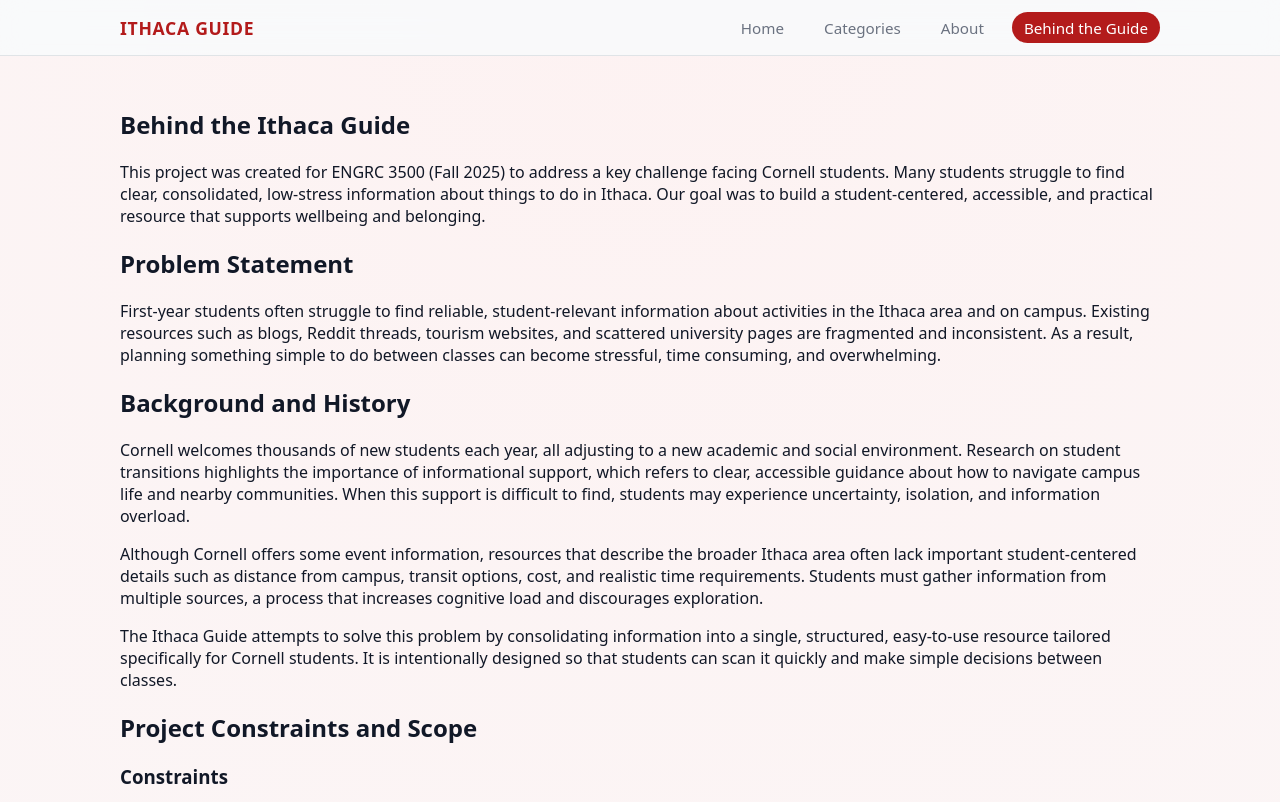
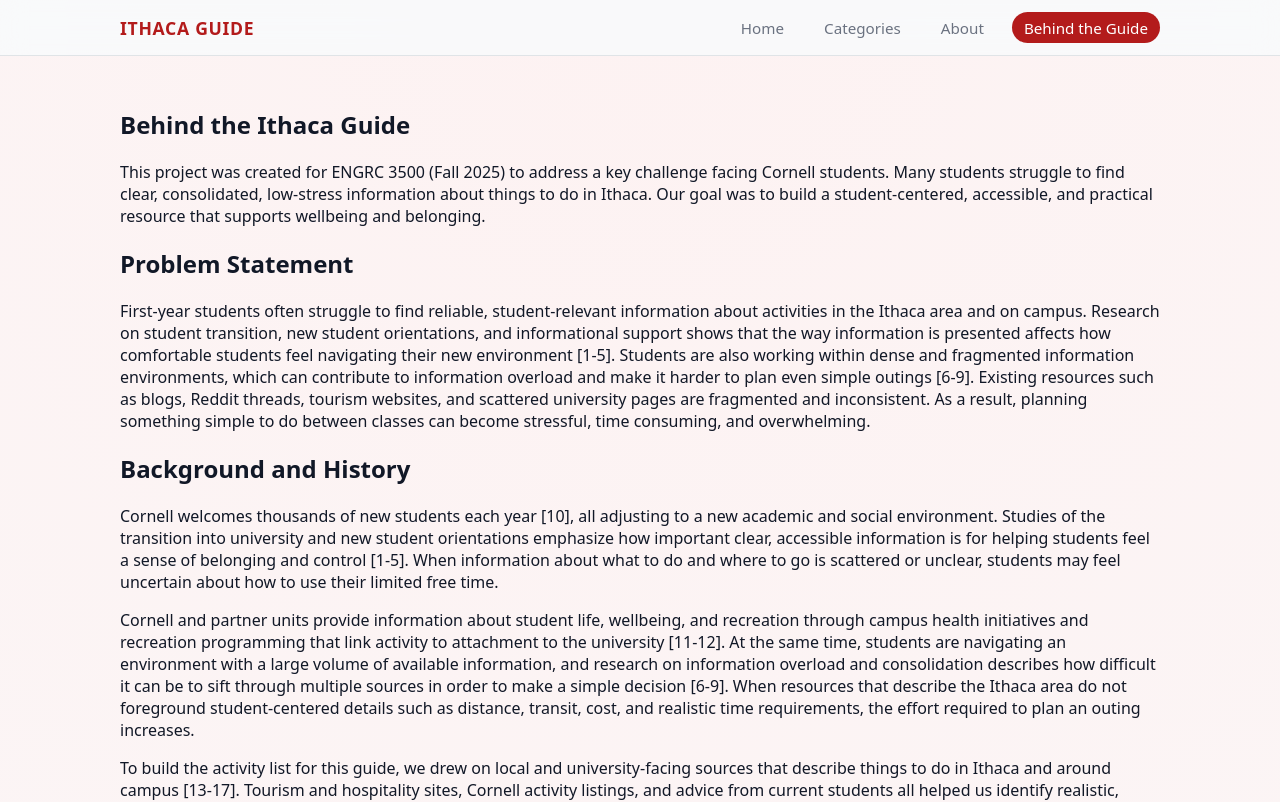
Before and after one commit to atkinsdube/Ithaca-Guide-v2-, a React (Vite) app: page /#/behind-the-guide in a window 1280 px wide. Shown: the top 802 px of the page. Built offline with nearby package versions, Linux system fonts and the light colour scheme.

Commit message:
Readded references

```diff
--- a/src/components/NavBar.jsx
+++ b/src/components/NavBar.jsx
@@ -40,8 +40,7 @@ function Navbar() {
           <NavLink
             to="/behind-the-guide"
             className={({ isActive }) =>
-              "nav-link nav-link-behind" +
-              (isActive ? " nav-link-active" : "")
+              "nav-link" + (isActive ? " nav-link-active" : "")
             }
           >
             Behind the Guide
--- a/src/pages/BehindTheGuide.jsx
+++ b/src/pages/BehindTheGuide.jsx
@@ -23,11 +23,17 @@ function BehindTheGuide() {
         <h2>Problem Statement</h2>
         <p>
           First-year students often struggle to find reliable, student-relevant
-          information about activities in the Ithaca area and on campus. Existing
-          resources such as blogs, Reddit threads, tourism websites, and scattered
-          university pages are fragmented and inconsistent. As a result, planning
-          something simple to do between classes can become stressful, time
-          consuming, and overwhelming.
+          information about activities in the Ithaca area and on campus. Research
+          on student transition, new student orientations, and informational
+          support shows that the way information is presented affects how
+          comfortable students feel navigating their new environment [1-5].
+          Students are also working within dense and fragmented information
+          environments, which can contribute to information overload and make it
+          harder to plan even simple outings [6-9]. Existing resources such as
+          blogs, Reddit threads, tourism websites, and scattered university pages
+          are fragmented and inconsistent. As a result, planning something simple
+          to do between classes can become stressful, time consuming, and
+          overwhelming.
         </p>
       </div>
 
@@ -35,25 +41,35 @@ function BehindTheGuide() {
       <div className="page-section">
         <h2>Background and History</h2>
         <p>
-          Cornell welcomes thousands of new students each year, all adjusting to a
-          new academic and social environment. Research on student transitions
-          highlights the importance of informational support, which refers to clear,
-          accessible guidance about how to navigate campus life and nearby
-          communities. When this support is difficult to find, students may
-          experience uncertainty, isolation, and information overload.
+          Cornell welcomes thousands of new students each year [10], all adjusting
+          to a new academic and social environment. Studies of the transition into
+          university and new student orientations emphasize how important clear,
+          accessible information is for helping students feel a sense of belonging
+          and control [1-5]. When information about what to do and where to go is
+          scattered or unclear, students may feel uncertain about how to use their
+          limited free time.
         </p>
         <p>
-          Although Cornell offers some event information, resources that describe
-          the broader Ithaca area often lack important student-centered details such
-          as distance from campus, transit options, cost, and realistic time
-          requirements. Students must gather information from multiple sources, a
-          process that increases cognitive load and discourages exploration.
+          Cornell and partner units provide information about student life,
+          wellbeing, and recreation through campus health initiatives and
+          recreation programming that link activity to attachment to the
+          university [11-12]. At the same time, students are navigating an
+          environment with a large volume of available information, and research
+          on information overload and consolidation describes how difficult it can
+          be to sift through multiple sources in order to make a simple decision
+          [6-9]. When resources that describe the Ithaca area do not foreground
+          student-centered details such as distance, transit, cost, and realistic
+          time requirements, the effort required to plan an outing increases.
         </p>
         <p>
-          The Ithaca Guide attempts to solve this problem by consolidating
-          information into a single, structured, easy-to-use resource tailored
-          specifically for Cornell students. It is intentionally designed so that
-          students can scan it quickly and make simple decisions between classes.
+          To build the activity list for this guide, we drew on local and
+          university-facing sources that describe things to do in Ithaca and
+          around campus [13-17]. Tourism and hospitality sites, Cornell activity
+          listings, and advice from current students all helped us identify
+          realistic, student-friendly activities. The Ithaca Guide brings these
+          ideas together in a single, structured, easy-to-use resource tailored
+          specifically for Cornell students, with an emphasis on quick scanning
+          and low-stress planning.
         </p>
       </div>
 
@@ -98,7 +114,8 @@ function BehindTheGuide() {
         <p>
           This guide is designed for quick scanning and low-stress decision making.
           The steps below outline how a student might use it during a short break
-          between classes. Figures 1 through 3 show the main views.
+          between classes. Figures 1 through 3 show the main views that support
+          that process.
         </p>
 
         <ol>
@@ -233,7 +250,7 @@ function BehindTheGuide() {
             <p>
               Gavin is a first-semester senior majoring in Chemical Engineering.
               He contributed to environmental context research, accessibility
-              considerations and user testing insights.
+              considerations, and user testing insights.
             </p>
           </div>
         </div>
@@ -253,8 +270,118 @@ function BehindTheGuide() {
           The Ithaca Guide brings scattered information into one place for
           Cornell students. By emphasizing constraints such as transportation,
           weather, budget, and time, it helps students explore Ithaca in a way
-          that feels manageable, welcoming, and realistic.
+          that feels manageable, welcoming, and realistic. The guide is grounded
+          in research on student transition, information overload, and campus
+          wellbeing, as well as local sources about Ithaca activities [1-17].
         </p>
+      </div>
+
+      {/* REFERENCES */}
+      <div className="page-section">
+        <h2>References</h2>
+        <ol className="references-list">
+          <li>
+            [1] M. Worsley, N. Harrison, and M. Corcoran, “Bridging the gap:
+            Exploring the transition into university,” <em>Frontiers in Public
+              Health</em>, 2021.
+          </li>
+          <li>
+            [2] E. Stokoe, D. Nordstokke, and P. Wilcox, “First year students
+            perceptions of the transition to university,”{" "}
+            <em>International Journal of Research in Education and Science</em>,
+            2024.
+          </li>
+          <li>
+            [3] R. Young and K. Bunting, “Rethinking college transitions,”{" "}
+            <em>AERA Open</em>, 2024.
+          </li>
+          <li>
+            [4] S. Catching, <em>
+              New student orientation programs: First-generation community college
+              students
+            </em>, Rowan Digital Works, 2025.
+          </li>
+          <li>
+            [5] B. York and A. Clymer, “Gen Z, new student orientations, and
+            information overload,” <em>College and Research Libraries News</em>,
+            2025.
+          </li>
+          <li>
+            [6] K. M. G. Hoq, “Information overload: Causes, consequences and
+            remedies,” <em>Philosophical Progress</em>, 2016.
+          </li>
+          <li>
+            [7] T. Saracevic and J. Wood,{" "}
+            <em>Consolidation of Information: A Handbook on Evaluation</em>, Paris,
+            France, UNESCO, 1981.
+          </li>
+          <li>
+            [8] M. Gusenbauer, “The age of abundant scholarly information and its
+            synthesis,” <em>Research Synthesis Methods</em>, 2021.
+          </li>
+          <li>
+            [9] I. Soilemezi and I. Linceviciute, “Synthesizing qualitative
+            research,” <em>International Journal of Qualitative Methods</em>, 2018.
+          </li>
+          <li>
+            [10] Cornell University, “Student enrollment,” Institutional Research
+            and Planning, 2021. [Online]. Available:{" "}
+            <a
+              href="https://irp.cornell.edu/university-factbook/student-enrollment"
+              target="_blank"
+              rel="noreferrer"
+            >
+              https://irp.cornell.edu/university-factbook/student-enrollment
+            </a>
+          </li>
+          <li>
+            [11] Cornell University, <em>Health Promoting Campus Reports</em>, 2024.
+          </li>
+          <li>
+            [12] J. Koo, S. Hardin, D. C. W. Goon, and J. Black, “Effects of
+            benefits from campus recreation on attachment to the university,”{" "}
+            <em>Global Sport Business Journal</em>, 2019.
+          </li>
+          <li>
+            [13] Visit Ithaca, “Things to do in Ithaca, NY.” [Online]. Available:{" "}
+            <a
+              href="https://www.visitithaca.com/things-to-do/"
+              target="_blank"
+              rel="noreferrer"
+            >
+              https://www.visitithaca.com/things-to-do/
+            </a>
+          </li>
+          <li>
+            [14] Cornell University School of Continuing Education, “Campus life
+            and activities.” [Online]. Available:{" "}
+            <a
+              href="https://sce.cornell.edu/courses/students/campus-life/activities"
+              target="_blank"
+              rel="noreferrer"
+            >
+              https://sce.cornell.edu/courses/students/campus-life/activities
+            </a>
+          </li>
+          <li>
+            [15] The Statler Hotel, “Things to do in the Finger Lakes Region.”
+            [Online]. Available:{" "}
+            <a
+              href="https://statlerhotel.cornell.edu/step-outside/local-experiences"
+              target="_blank"
+              rel="noreferrer"
+            >
+              https://statlerhotel.cornell.edu/step-outside/local-experiences
+            </a>
+          </li>
+          <li>
+            [16] “Visiting Cornell for 3 days, what should I do,” r/Cornell, 2021.
+          </li>
+          <li>
+            [17] “Top 10 Things to Do in Ithaca as a New Cornell Student,” 112-114
+            Ferris Place Rentals.
+          </li>
+        </ol>
       </div>
     </section>
   );
```
